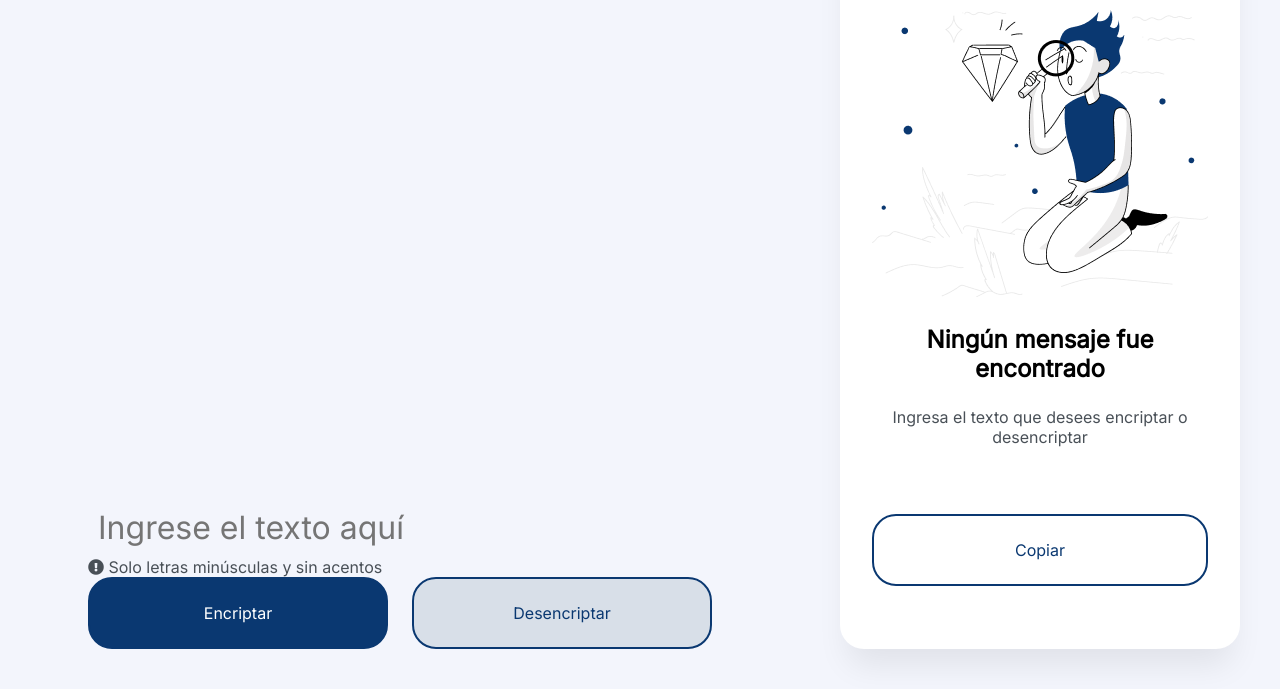
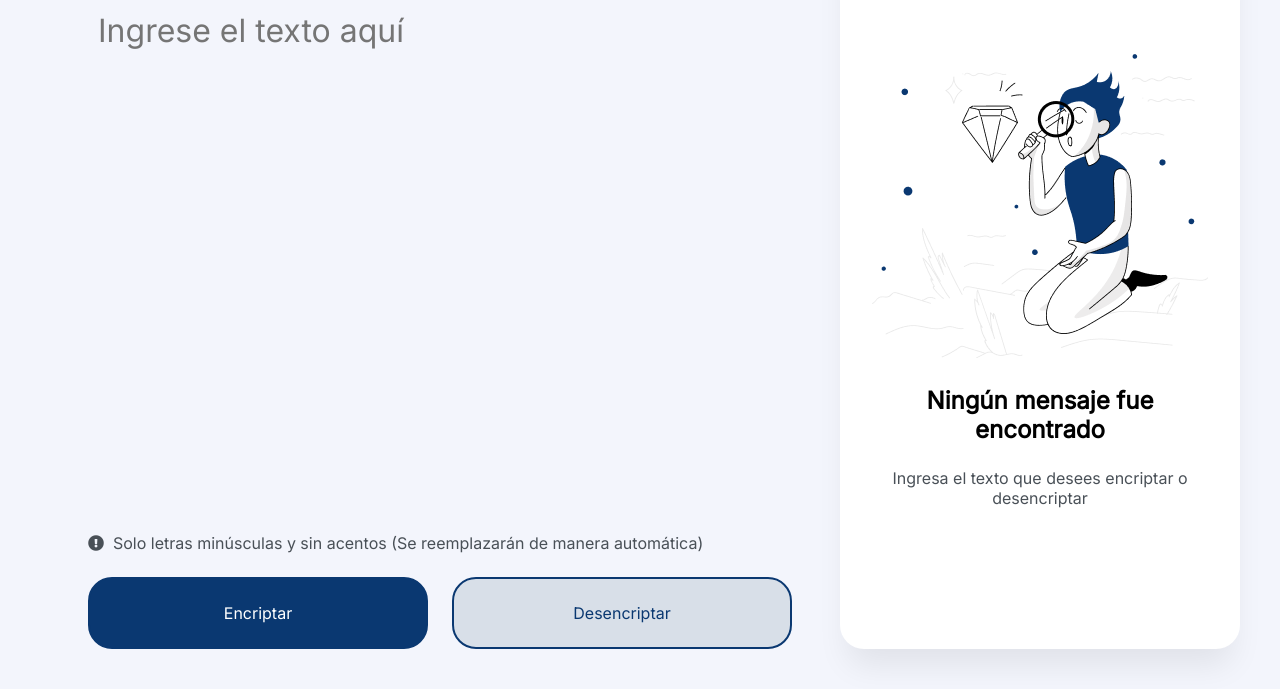
Before and after one commit to carlos-paezf/ONE_Encriptador, a plain HTML site: page index.html in a window 1280 px wide. Shown: the part 111-800 px from the top of the page. Drawn offline with Linux system fonts and the light colour scheme.

Commit message:
Update Index HTML

```diff
--- a/index.html
+++ b/index.html
@@ -19,31 +19,26 @@
         </section>
 
         <main>
-            <section id="form">
-                <form action="post" id="encrypter-form">
-                    <div class="form-control">
-                        <input type="text" name="input" id="input" placeholder="Ingrese el texto aquí">
-                    </div>
+            <form id="form" id="encrypter-form">
+                <textarea name="input" id="input" placeholder="Ingrese el texto aquí" autocomplete="off"
+                    rows="15"></textarea>
 
-                    <span><i class="fas fa-exclamation-circle"></i>&nbsp;Solo letras minúsculas y sin acentos</span>
+                <span>
+                    <i class="fas fa-exclamation-circle"></i>&nbsp;
+                    Solo letras minúsculas y sin acentos (Se reemplazarán de manera automática)
+                </span>
 
-                    <div class="form-actions">
-                        <button class="btn" id="encrypter">Encriptar</button>
-                        <button class="btn" id="decrypt">Desencriptar</button>
-                    </div>
-                </form>
-            </section>
+                <div class="form-actions">
+                    <button class="btn" id="encrypter">Encriptar</button>
+                    <button class="btn" id="decrypt">Desencriptar</button>
+                </div>
+            </form>
 
             <section id="result-encrypt">
                 <div class="without-result">
                     <img src="./assets/waiting.png" alt="Persona esperando respuesta">
                     <h3>Ningún mensaje fue encontrado</h3>
                     <p>Ingresa el texto que desees encriptar o desencriptar</p>
-                </div>
-
-                <div class="with-result">
-                    <p id="result"></p>
-                    <button class="btn" id="copy">Copiar</button>
                 </div>
             </section>
             </mai>
```
